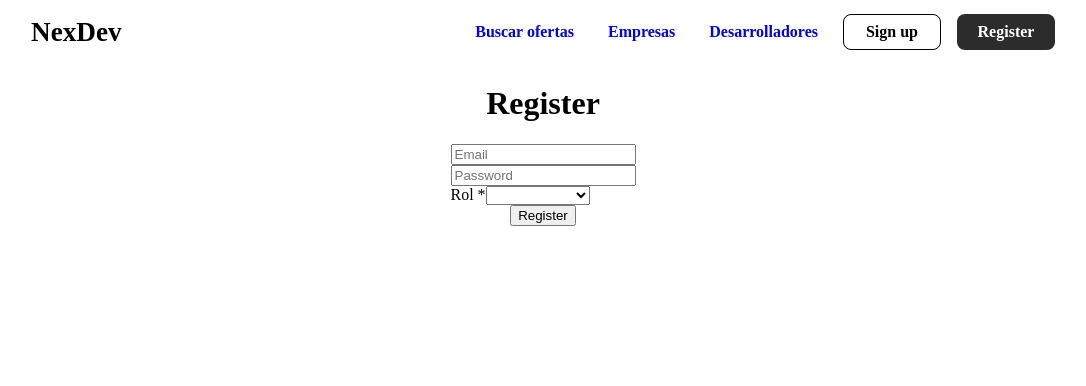
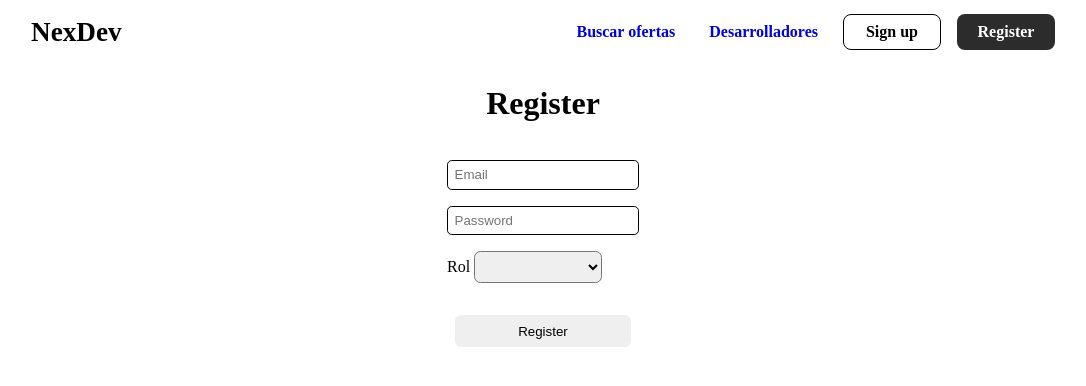
Before and after one commit to MrMoudDev/NexDev-Frontend, an Angular app: page /register in a window 1280 px wide. Shown: the top 386 px of the page, without its empty margins (97-1183 px from the left). Built offline with nearby package versions, Linux system fonts and the light colour scheme.

Commit message:
Agregando la imagen

```diff
--- a/src/app/components/layout/header/header.html
+++ b/src/app/components/layout/header/header.html
@@ -11,10 +11,6 @@
                     <a class="menu-link-1 btn" routerLink="admin/companies">
                         <li>Buscar ofertas</li>
                     </a>
-                    <a class="menu-link-2 btn" routerLink="">
-                        <li>Empresas</li>
-                    </a>
-
                     <a class="menu-link-4 btn" routerLink="developer">
                         <li>Desarrolladores</li>
                     </a>
--- a/src/app/pages/public/home/home.html
+++ b/src/app/pages/public/home/home.html
@@ -35,3 +35,11 @@
                         </a>
                     </div>
 </div>
+
+<video controls>
+  <source src="videos/keyboard.mp4" type="video/mp4" />
+  <p>
+    Su navegador no soporta video HTML5. Aquí hay un
+    <a href="videos/keyboard.mp4">enlace al video</a>.
+  </p>
+</video>
--- a/src/app/pages/public/register/register.css
+++ b/src/app/pages/public/register/register.css
@@ -5,3 +5,26 @@ form.form.form-register{
     justify-content: center;
     align-items: center;
 }
+
+.field {
+    margin: 1rem;
+}
+
+.input-register{
+    border-radius: .3rem;
+    border: black .1rem solid;
+    padding: .4rem;
+}
+
+.select-rol{
+    width: 8rem;
+    border-radius: .4rem;
+    height: 2rem;
+}
+
+.input-button{
+    width: 11rem;
+    height: 2rem;
+    border-radius: .4rem;
+    border: .1rem transparent;
+}
--- a/src/app/pages/public/register/register.html
+++ b/src/app/pages/public/register/register.html
@@ -3,20 +3,20 @@
     <div class="form-content">
         <div class="form-user">
             <div class="field">
-                <input type="email" id="email" formControlName="email" placeholder="Email" />
+                <input class="input-register" type="email" id="email" formControlName="email" placeholder="Email" />
                 <div class="error">
                     <!-- Mensaje de error -->
                 </div>
             </div>
             <div class="field">
-                <input type="password" id="password" formControlName="password" placeholder="Password"/>
+                <input class="input-register" type="password" id="password" formControlName="password" placeholder="Password"/>
                 <div class="error">
                     <!-- Mensaje de error -->
                 </div>
             </div>
             <div class="field">
-                <label for="rol">Rol *</label>
-                <select formControlName="rol" id="rol">
+                <label for="rol">Rol </label>
+                <select class="select-rol" formControlName="rol" id="rol">
                     <option value="">Seleccione...</option>
                     @for (rol of roles; track $index) {
                     <option [value]="rol">{{ rol.toUpperCase() }}</option>
@@ -37,35 +37,35 @@
                 <h2>Datos del desarrollador</h2>
                 <div class="field">
                     <label for="developer-name">Nombres *</label>
-                    <input type="text" id="developer-name" formControlName="nombre" />
+                    <input class="input-register" type="text" id="developer-name" formControlName="nombre" />
                     <div class="error">
                         Mensaje de error
                     </div>
                 </div>
                 <div class="field">
                     <label for="developer-stack">Stack *</label>
-                    <input type="text" id="developer-stack" formControlName="stack" />
+                    <input class="input-register" ctype="text" id="developer-stack" formControlName="stack" />
                     <div class="error">
                         Mensaje de error
                     </div>
                 </div>
                 <div class="field">
                     <label for="developer-experience">Experiencia *</label>
-                    <input type="text" id="developer-experience" formControlName="experiencia" />
+                    <input class="input-register" type="text" id="developer-experience" formControlName="experiencia" />
                     <div class="error">
                         Mensaje de error
                     </div>
                 </div>
                 <div class="field">
                     <label for="developer-url-portfolio">Url Portafolio *</label>
-                    <input type="text" id="developer-url-portfolio" formControlName="portafolioUrl" />
+                    <input class="input-register" type="text" id="developer-url-portfolio" formControlName="portafolioUrl" />
                     <div class="error">
                         Mensaje de error
                     </div>
                 </div>
                 <div class="field">
                     <label for="developer-url-cv">Url Curriculum *</label>
-                    <input type="text" id="developer-url-cv" formControlName="cvUrl" />
+                    <input class="input-register" type="text" id="developer-url-cv" formControlName="cvUrl" />
                     <div class="error">
                         Mensaje de error
                     </div>
@@ -80,7 +80,7 @@
                 <h2>Datos de la compañia</h2>
                 <div class="field">
                     <label for="company-name">Nombre de la Empresa *</label>
-                    <input type="text" id="company-name" formControlName="nombre" />
+                    <input class="" type="text" id="company-name" formControlName="nombre" />
                     <div class="error">
                         Mensaje de error
                     </div>
@@ -94,14 +94,14 @@
                 </div>
                 <div class="field">
                     <label for="company-url-logo">Url del logo de la Empresa *</label>
-                    <input type="text" id="company-url-logo" formControlName="logoUrl" />
+                    <input class="input-register" type="text" id="company-url-logo" formControlName="logoUrl" />
                     <div class="error">
                         Mensaje de error
                     </div>
                 </div>
                     <div class="field">
                     <label for="company-url-web">Url sitio web de la Empresa *</label>
-                    <input type="text" id="company-url-web" formControlName="sitioWeb" />
+                    <input class="input-register" type="text" id="company-url-web" formControlName="sitioWeb" />
                     <div class="error">
                         Mensaje de error
                     </div>
@@ -109,9 +109,7 @@
             </div>
         }
     </div>
-    <div class="form-button">
         <div class="field">
-            <button type="submit">Register</button>
+            <button class="input-button" type="submit">Register</button>
         </div>
-    </div>
 </form>
```
Also changed, not shown: 1 other file (tests, documents, lock files or other folders).
